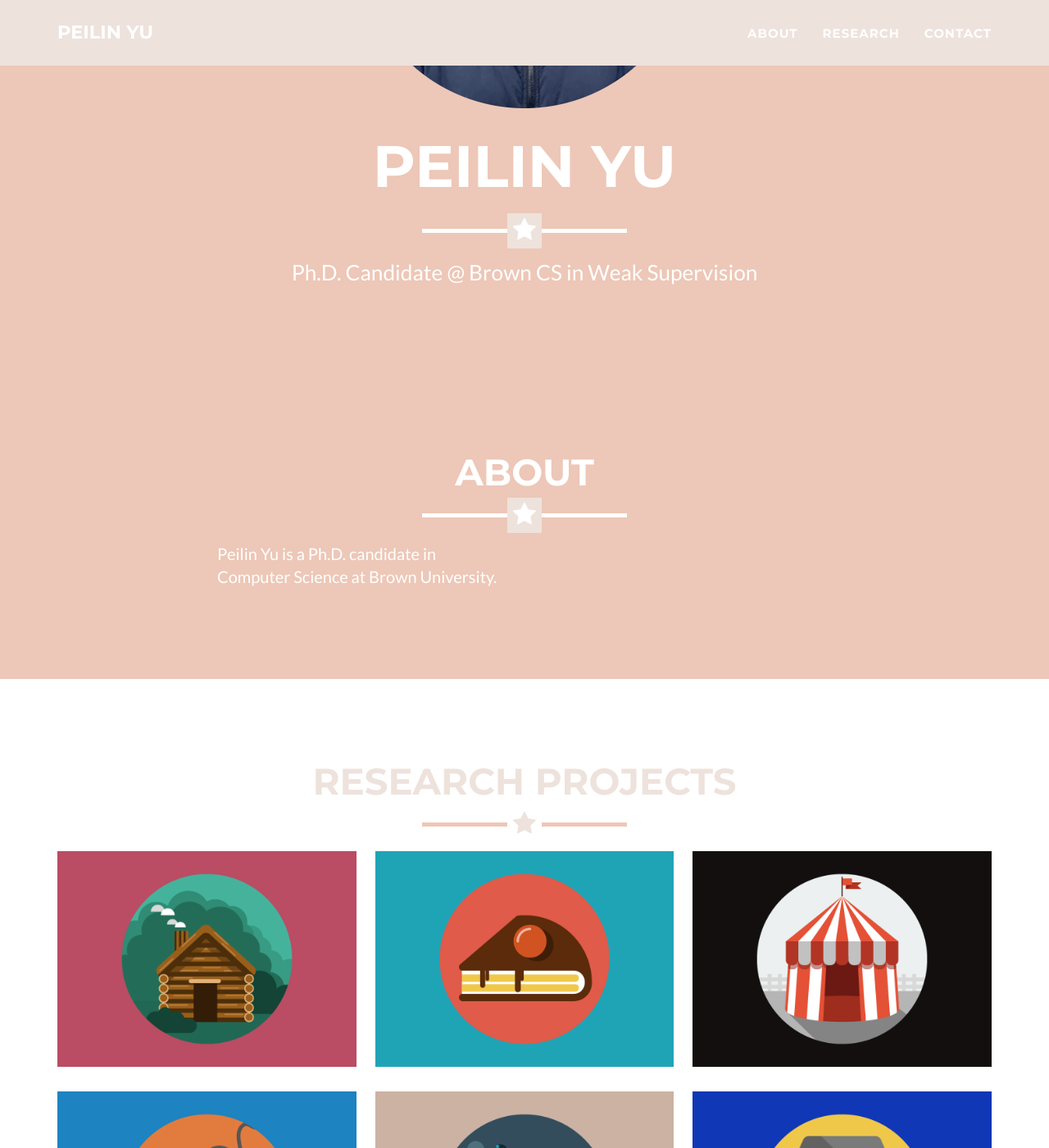
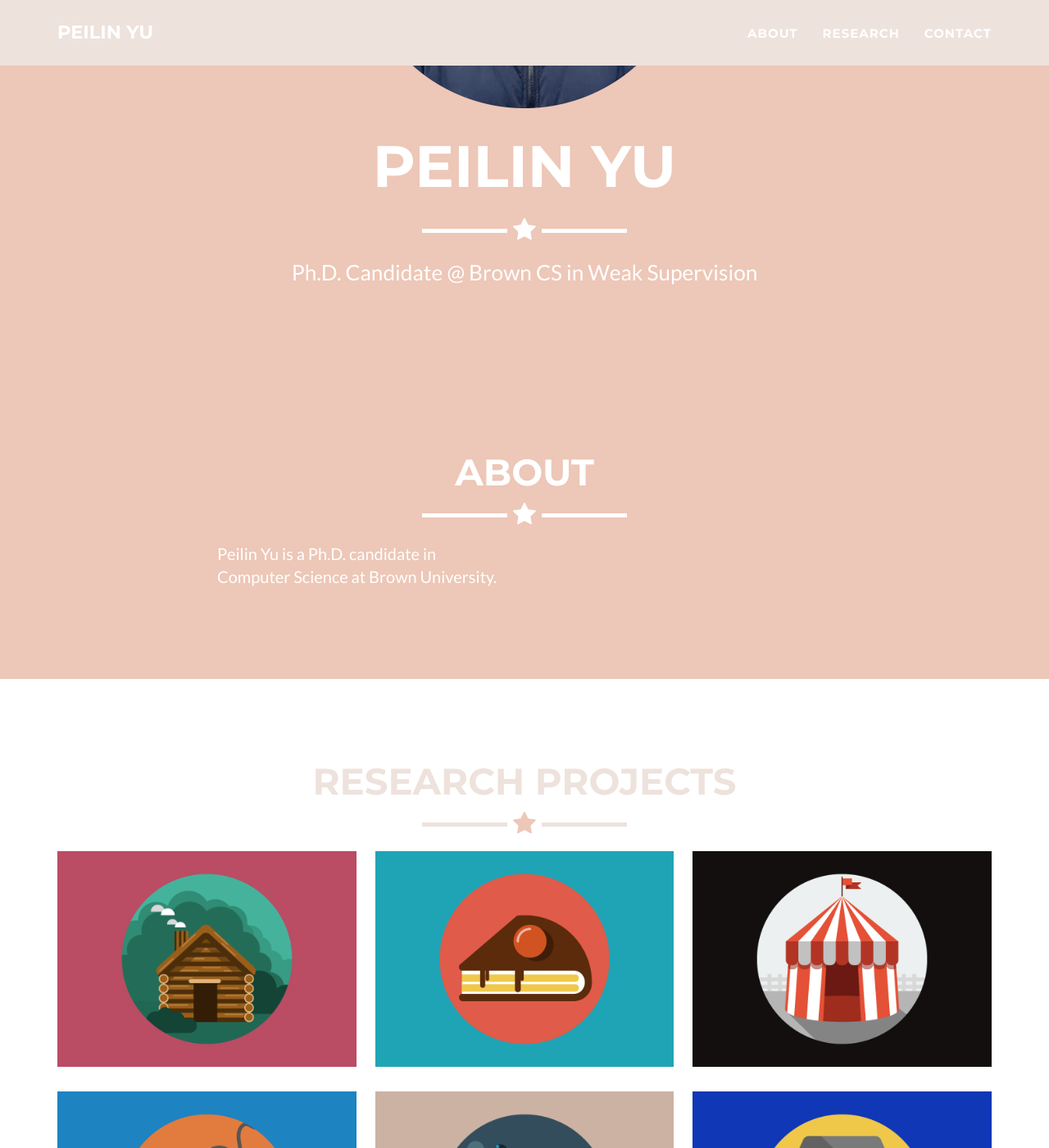
Before and after one commit to dotpyu/dotpyu.github.io, a Jekyll site: the page built from _posts/2014-07-18-project-1.markdown, in a window 1280 px wide and 1400 px high, scrolled down 478 px. Shown: the whole window at 82% size. Built offline with Jekyll 4.4.1, drawn with Linux system fonts in a browser that asks for light colours.

Commit message:
Update main.css

```diff
--- a/_includes/css/main.css
+++ b/_includes/css/main.css
@@ -64,15 +64,15 @@ hr.star-light {
 
 hr.star-light:after {
     color: #fff;
-    background-color: #{{ site.color.secondary }};
+    background-color: #{{ site.color.primary }};
 }
 
 hr.star-primary {
-    border-color: #{{ site.color.primary }};
+    border-color: #{{ site.color.secondary }};
 }
 
 hr.star-primary:after {
-    color: #{{ site.color.secondary }};
+    color: #{{ site.color.primary }};
     background-color: #fff;
 }
 
```
